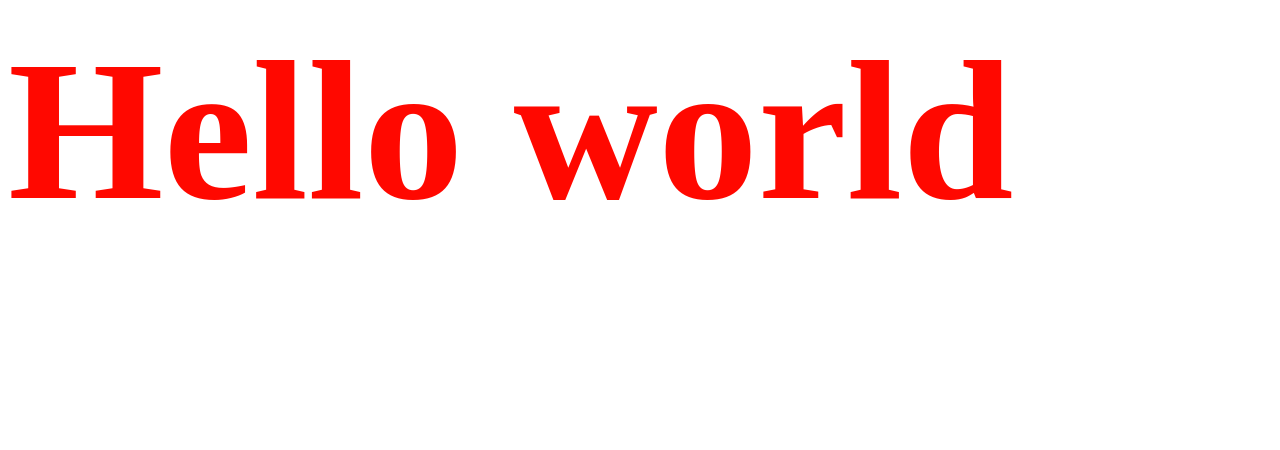
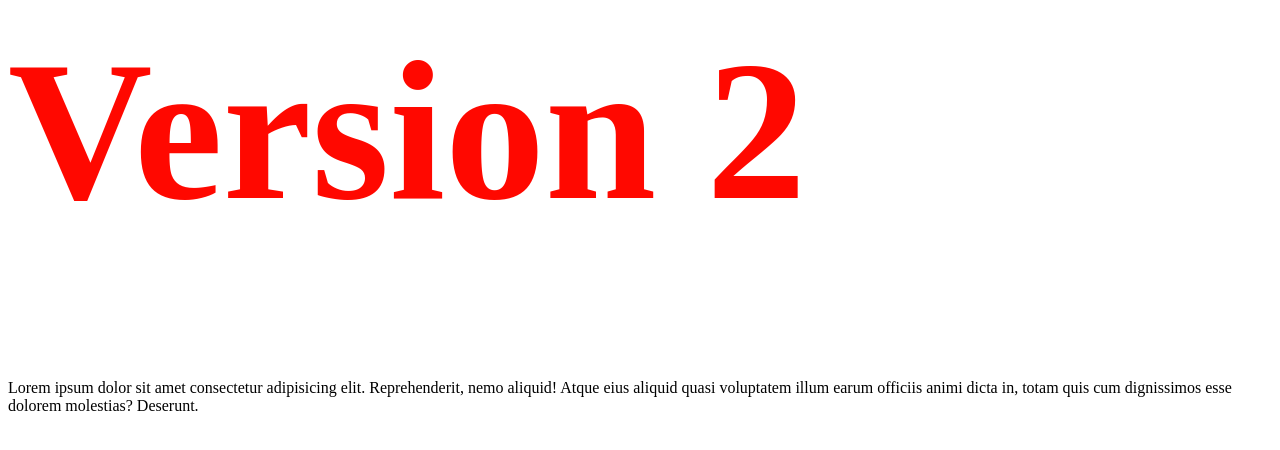
Before and after one commit to Alons0Irazoqui/prueba2, a plain HTML site: page index.html in a window 1280 px wide. Shown: the part 118-568 px from the top of the page. Drawn offline with Linux system fonts and the light colour scheme.

Commit message:
se agrego un parrafo

```diff
--- a/index.html
+++ b/index.html
@@ -9,6 +9,7 @@
 </head>
 
 <body>
-    <h1>Hello world</h1>
+    <h1>Version 2</h1>
+    <p>Lorem ipsum dolor sit amet consectetur adipisicing elit. Reprehenderit, nemo aliquid! Atque eius aliquid quasi voluptatem illum earum officiis animi dicta in, totam quis cum dignissimos esse dolorem molestias? Deserunt.</p>
 </body>
 </html>
```
